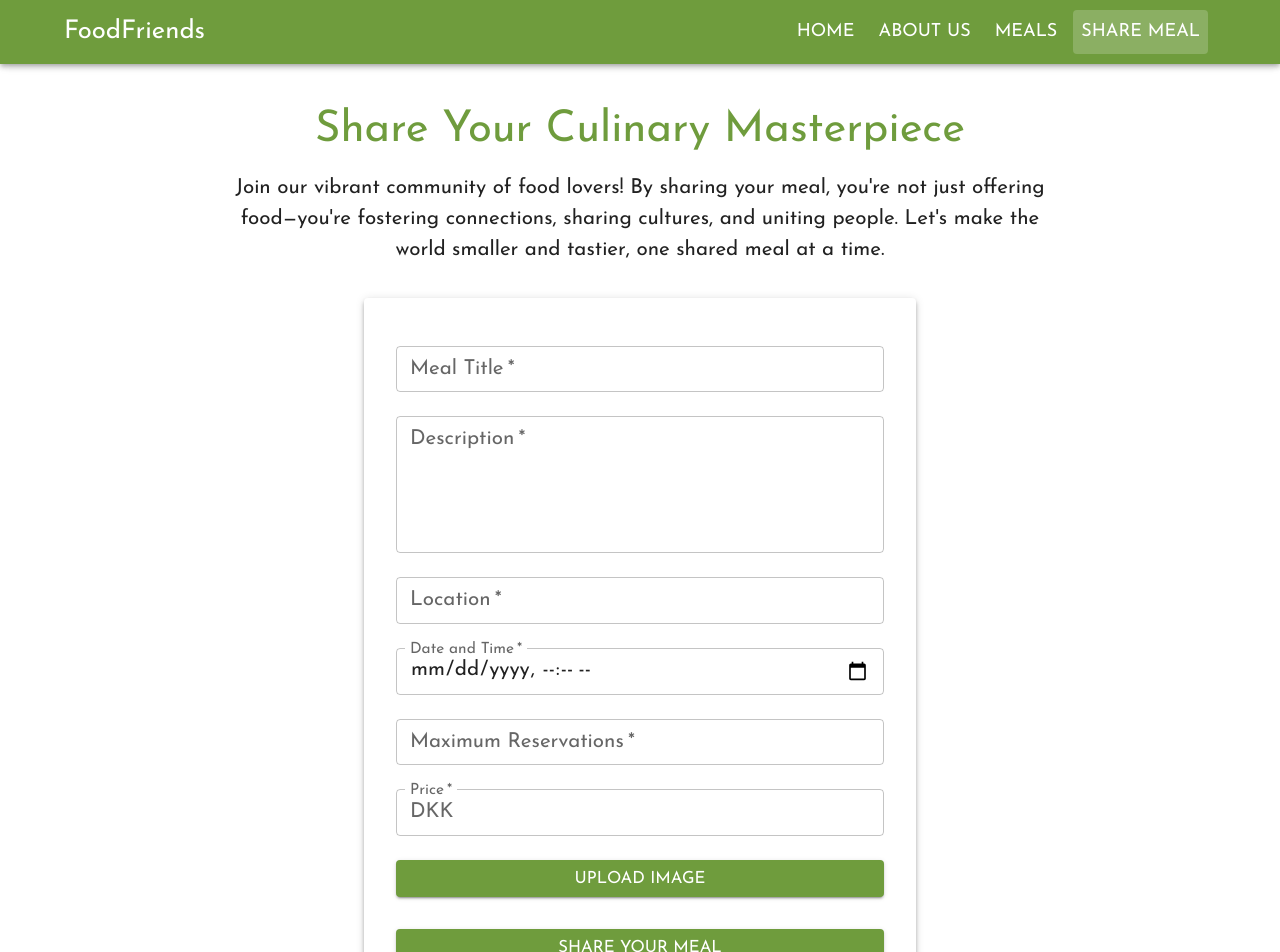
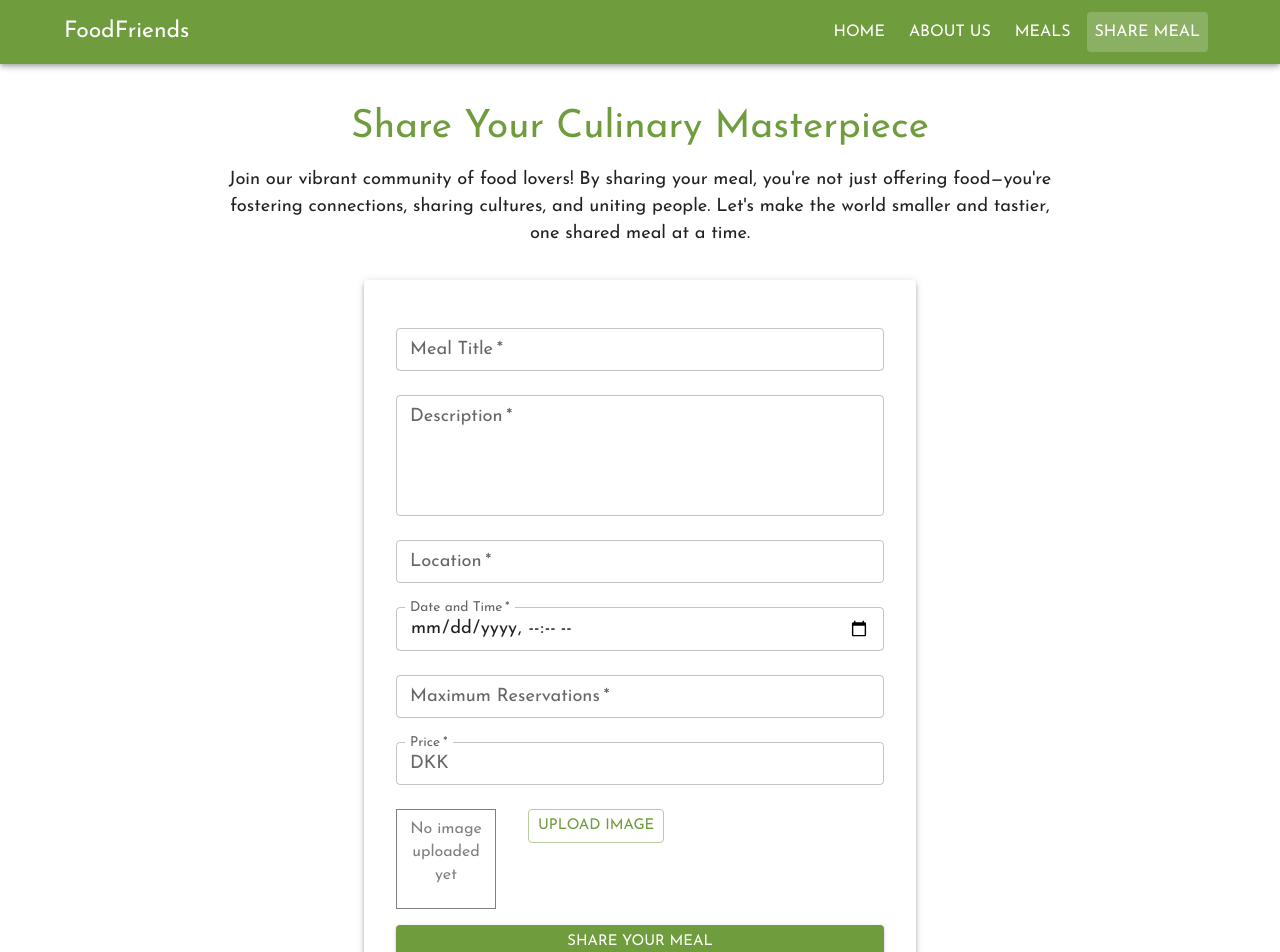
Before and after one commit to Natata08/meal-sharing, a Next.js app in the folder frontend/: page /share_meal in a window 1280 px wide. Shown: the top 952 px of the page. Built offline with nearby package versions, Linux system fonts and the light colour scheme.

Commit message:
add image picker

```diff
--- a/frontend/app/about_us/page.js
+++ b/frontend/app/about_us/page.js
@@ -73,7 +73,7 @@ const AboutUsPage = () => {
           }}
         >
           <Box sx={{ flex: 1 }}>
-            <Typography variant='body1' align='center'>
+            <Typography variant='subtitle1' align='center' component='p'>
               At FoodFriends, we believe that food has the power to bring people
               together and create meaningful connections. Our platform is
               designed to foster a sense of community by enabling individuals to
--- a/frontend/app/share_meal/page.js
+++ b/frontend/app/share_meal/page.js
@@ -8,6 +8,7 @@ import Button from "@mui/material/Button";
 import Box from "@mui/material/Box";
 import Paper from "@mui/material/Paper";
 import InputAdornment from "@mui/material/InputAdornment";
+import ImagePicker from "@/components/ui/image-picker";
 
 export default function ShareMealPage() {
   const [mealData, setMealData] = useState({
@@ -145,26 +146,8 @@ export default function ShareMealPage() {
                 margin='normal'
                 required
               />
-              <Button
-                variant='contained'
-                component='label'
-                size='small'
-                fullWidth
-                sx={{ mt: 2, mb: 2 }}
-              >
-                Upload Image
-                <input
-                  type='file'
-                  hidden
-                  accept='image/*'
-                  onChange={handleImageUpload}
-                />
-              </Button>
-              {mealData.image && (
-                <Typography variant='body2' align='center' gutterBottom>
-                  Image selected: {mealData.image.name}
-                </Typography>
-              )}
+              <ImagePicker />
+
               <Button
                 type='submit'
                 variant='contained'
--- a/frontend/app/theme.js
+++ b/frontend/app/theme.js
@@ -19,7 +19,7 @@ const theme = createTheme({
     },
   },
   typography: {
-    fontSize: 18,
+    fontSize: 16,
     fontFamily: josefin_Sans.style.fontFamily,
   },
 });
--- a/frontend/components/meal/MealInfo.js
+++ b/frontend/components/meal/MealInfo.js
@@ -98,11 +98,11 @@ export default function MealInfo({ meal }) {
           >
             <Box display='flex' alignItems='flex-end'>
               <LocationOnIcon sx={{ mr: 1, color: "primary.main" }} />
-              <Typography variant='body2'>{meal.location}</Typography>
+              <Typography variant='body1'>{meal.location}</Typography>
             </Box>
             <Box display='flex' alignItems='flex-end'>
               <CalendarTodayIcon sx={{ mr: 1, color: "primary.main" }} />
-              <Typography variant='body2'>
+              <Typography variant='body1'>
                 {formatDate(meal.scheduled_at)}
               </Typography>
             </Box>
@@ -118,7 +118,7 @@ export default function MealInfo({ meal }) {
           >
             <Box display='flex' alignItems='flex-end' mb={2}>
               <PeopleIcon sx={{ mr: 1, color: "primary.main" }} />
-              <Typography variant='body2'>
+              <Typography variant='body1'>
                 {meal.available_reservations} spots left out of{" "}
                 {meal.max_reservations}
               </Typography>
--- /dev/null
+++ b/frontend/components/ui/image-picker.js
@@ -0,0 +1,75 @@
+"use client";
+
+import Box from "@mui/material/Box";
+import Button from "@mui/material/Button";
+import Typography from "@mui/material/Typography";
+import Grid from "@mui/material/Grid2";
+import Image from "next/image";
+import { useRef, useState } from "react";
+
+export default function ImagePicker({ label, name }) {
+  const [uploadedImage, setUploadedImage] = useState(null);
+  const imageInputRef = useRef(null);
+
+  const handleUploadClick = () => {
+    imageInputRef.current.click();
+  };
+
+  const handleImageChange = (e) => {
+    const file = e.target.files[0];
+
+    if (!file) {
+      setUploadedImage(null);
+      return;
+    }
+
+    const fileReader = new FileReader();
+
+    fileReader.onload = () => {
+      setUploadedImage(fileReader.result);
+    };
+
+    fileReader.readAsDataURL(file);
+  };
+
+  return (
+    <Grid container spacing={2} alignItems='flex-start' mt={2}>
+      <Box sx={{ border: "1px solid grey", height: 100, width: 100 }}>
+        {!uploadedImage && (
+          <Typography variant='body2' align='center' color='grey' m={1}>
+            No image uploaded yet
+          </Typography>
+        )}
+        {uploadedImage && (
+          <Box sx={{ height: "100%", width: "100%", position: "relative" }}>
+            <Image
+              src={uploadedImage}
+              alt='The image uploaded by a user'
+              fill
+              style={{ objectFit: "cover" }}
+            />
+          </Box>
+        )}
+      </Box>
+      <label htmlFor={name}>{label}</label>
+      <input
+        type='file'
+        id={name}
+        accept='image/png, image/jpeg'
+        hidden
+        ref={imageInputRef}
+        onChange={handleImageChange}
+        required
+      />
+      <Button
+        variant='outlined'
+        component='button'
+        type='button'
+        size='small'
+        onClick={handleUploadClick}
+      >
+        Upload image
+      </Button>
+    </Grid>
+  );
+}
```
